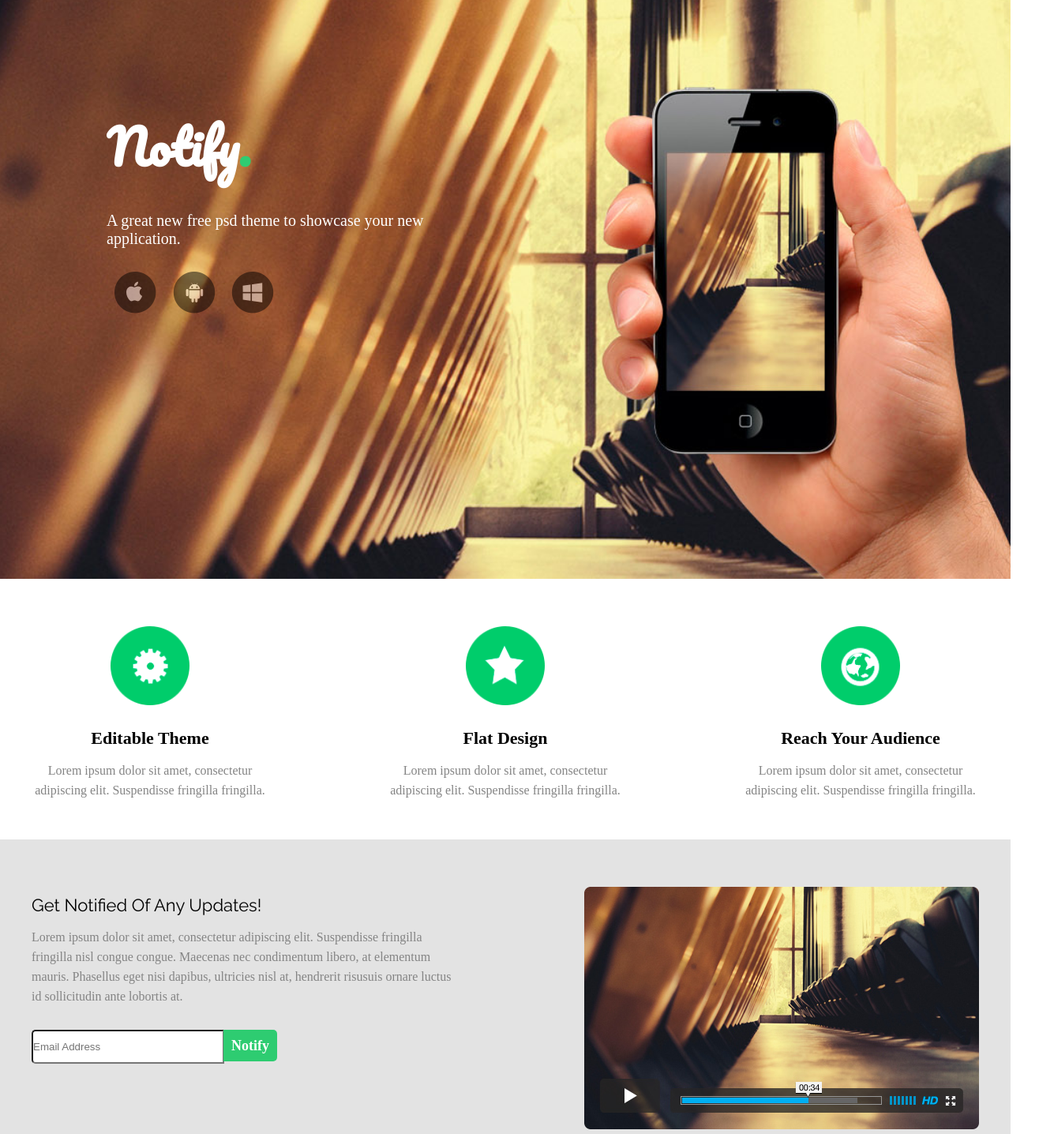
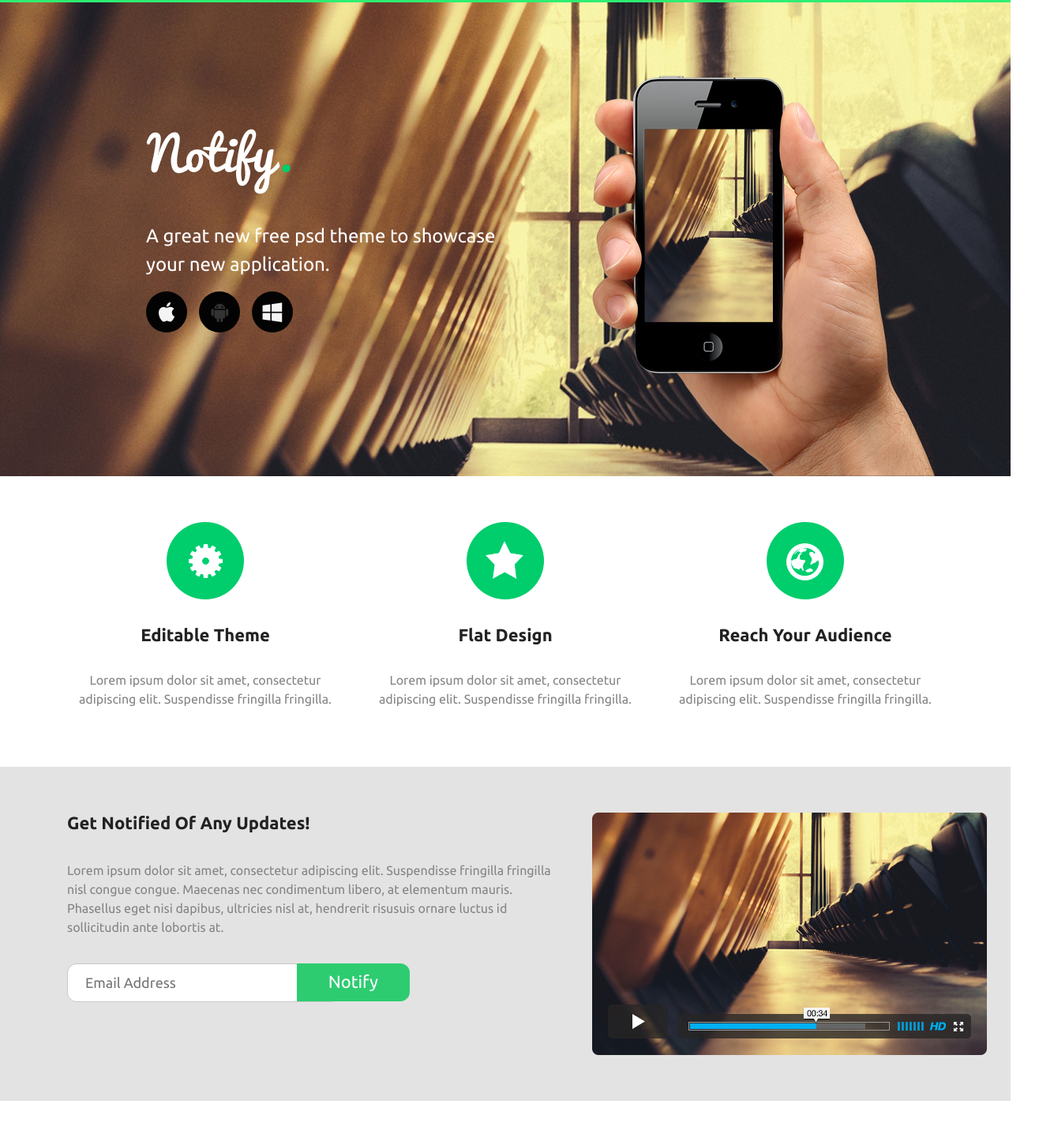
Before and after one commit to Pumbik/Noti_HTML, a plain HTML site: page index.html in a window 1280 px wide. Shown: the part 7-1443 px from the top of the page at 79% size, 1335 px wide, since content can reach past the window. Drawn offline with Linux system fonts and the light colour scheme.

Commit message:
Renewal- on bootstrap

```diff
--- /dev/null
+++ b/css/main.css
@@ -0,0 +1,107 @@
+body{
+	font-family: 'Ubuntu','Arial', sans-serif;
+	font-size: 16px;
+	color: #848484;
+}
+h1, h2, h3, h4, h5, h6{
+	color: #222222;
+	font-weight: 700;
+}
+h3{
+	font-size: 22px;
+}
+p{
+	color: #848484;
+}
+li, ul{
+	display: block;
+	margin: 0;
+	padding: 0;
+}
+
+section{
+	padding: 58px 0;
+}
+
+header{
+	background: url('../img/main-fon.jpg') no-repeat center top;
+	color: #fff;
+	border-top: 10px solid #2eee71;
+}
+
+.offer{
+	width: 460px;
+	margin-left: 100px;
+	margin-top: 160px;
+}
+.offer__img{
+	margin-bottom: 35px;
+}
+.offer__intro{
+	font-size: 24px;
+	color: #fff;
+}
+
+.offer__links-item{
+	margin-right: 15px;
+}
+.offer__links-item a{
+	border-radius: 50%;
+	width: 52px;
+	height: 52px;
+	display: block;
+}
+.offer__links-item_ios a{
+	background: #030303 url('../img/apple_icon.png') no-repeat center center;
+}
+.offer__links-item_android a{
+	background: #030303 url('../img/android_icon.png') no-repeat center center;
+}
+.offer__links-item_win a{
+	background: #030303 url('../img/wim_icon.png') no-repeat center center;
+}
+.offer__links-item a:hover{
+	background: #2eee71;
+}
+.iphone{
+	margin-top: 93px;
+}
+.trigger{
+	/*margin-top: 60px;
+	margin-bottom: 60px;*/
+	text-align: center;
+}
+.trigger__title{
+	margin: 32px 0;
+}
+
+#notifield{
+	background: #e3e3e3;
+}
+.notifield__title{
+
+}
+.notifield__text{
+	margin: 34px 0;
+}
+.notifield__form{
+
+}
+.notifield__input{
+	background: #fff;
+	border-radius: 12px;
+	border: 1px solid #c8c8c8;
+	font-size: 18px;
+	width: 347px;
+	padding: 10px 22px;
+}
+.notifield__act{
+	background: #2ecc71;
+	color: #fff;
+	font-size: 22px;
+	/*font-weight: 700;*/
+	border-radius: 0 12px 12px 0;
+	border: 0;
+	padding: 6px 40px 9px;
+	margin-left: -60px;
+}
--- a/index.html
+++ b/index.html
@@ -3,70 +3,87 @@
 <head>
 	<meta charset="utf-8">
 	<title>Notify</title>
-	<link rel="stylesheet" href="style.css">
+	<link href="https://fonts.googleapis.com/css?family=Ubuntu:400,700" rel="stylesheet">
+	<link rel="stylesheet" href="css/bootstrap.min.css">
+	<link rel="stylesheet" href="css/main.css">
 </head>
 <body>
 	<header>
-		<div class="container header">
-			<div>
-				<h1>Notify<strong>.</strong></h1>
+		<div class="container">
+			<div class="row">
+				<div class="col-md-7">
+					<div class="offer">
+						<img src="img/Notify.png" class="offer__img" alt="logo">
+						<p class="offer__intro">
+							A great new free psd theme to showcase your new application.
+						</p>
+						<ul class="offer__links d-flex">
+							<li class="offer__links-item offer__links-item_ios"><a href="#" target="_blank"></a></li>
+							<li class="offer__links-item offer__links-item_android"><a href="#" target="_blank"></a></li>
+							<li class="offer__links-item offer__links-item_win"><a href="#" target="_blank"></a></li>
+						</ul>
 					</div>
-			<h2>A great new free psd theme to showcase your new application.
-			</h2>
-			<div class="icon">
-				<a href="#"><img src="img/apple.png"></a>
 				</div>
-			<div class="icon">
-				<a href="#"><img src="img/android.png"></a>
+				<div class="col-md-5">
+					<img src="img/i-phone.png" alt="" class="iphone">
 				</div>
-			<div class="icon">
-				<a href="#"><img src="img/windows.png"></a>
 			</div>
 		</div>
 	</header>
 
-	<section class="features">
+	<section id='trigger'>
 		<div class="container">
-				<div class="feat_item">
-					<img src="img/fea11.png">
-					<h3>Editable Theme</h3>
-					<p>Lorem ipsum dolor sit amet, consectetur adipiscing elit. Suspendisse fringilla fringilla.
-					</p>
+			<div class="row">
+					<div class="col">
+						<div class="trigger">
+							<img class="trigger__icon" src="img/fea11.png">
+							<h3 class="trigger__title">Editable Theme</h3>
+							<p class="trigger__text">Lorem ipsum dolor sit amet, consectetur adipiscing elit. Suspendisse fringilla fringilla.							</p>
 						</div>
-				<div class="feat_item">
-					<img src="img/fea22.png">
-					<h3>Flat Design</h3>
-					<p>
-						Lorem ipsum dolor sit amet, consectetur adipiscing elit. Suspendisse fringilla fringilla.
-					</p>
 					</div>
-				<div class="feat_item">
-					<img src="img/fea33.png">
-					<h3>Reach Your Audience</h3>
-					<p>
-						Lorem ipsum dolor sit amet, consectetur adipiscing elit. Suspendisse fringilla fringilla.
-					</p>
+					<div class="col">
+						<div class="trigger">
+							<img class="trigger__icon" src="img/fea22.png">
+							<h3 class="trigger__title">Flat Design</h3>
+							<p class="trigger__text">Lorem ipsum dolor sit amet, consectetur adipiscing elit. Suspendisse fringilla fringilla.						</p>
+						</div>
+					</div>
+					<div class="col">
+						<div class="trigger">
+							<img class="trigger__icon" src="img/fea33.png">
+							<h3 class="trigger__title">Reach Your Audience</h3>
+							<p class="trigger__text">Lorem ipsum dolor sit amet, consectetur adipiscing elit. Suspendisse fringilla fringilla.							</p>
+						</div>
+					</div>
 			</div>
 		</div>
 	</section>
 
-	<section class="notify">
+	<section id="notifield">
 		<div class="container">
-			<div id="item_left">
-				<div>
-					<h2>Get Notified Of Any Updates!</h2>
-					<p>Lorem ipsum dolor sit amet, consectetur adipiscing elit. Suspendisse fringilla fringilla nisl congue congue. Maecenas nec condimentum libero, at elementum mauris. Phasellus eget nisi dapibus, ultricies nisl at, hendrerit risusuis ornare luctus id sollicitudin ante lobortis at.</p>
-				</div>
-				<div class="input">
-					<input type="text" name="" placeholder="Email Address">
-					<a class="button" href="#">Notify</a>
+			<div class="row">
+				<div class="col-md-7">
+					<div class="notifield">
+						<h3 class="notifield__title">
+							Get Notified Of Any Updates!
+						</h3>
+						<p class="notifield__text">
+							Lorem ipsum dolor sit amet, consectetur adipiscing elit. Suspendisse fringilla fringilla nisl congue congue. Maecenas nec condimentum libero, at elementum mauris. Phasellus eget nisi dapibus, ultricies nisl at, hendrerit risusuis ornare luctus id sollicitudin ante lobortis at.
+						</p>
+						<form action="#" class="notifield__form">
+							<input type="text" class="notifield__input" placeholder="Email Address">
+							<button type="submit" class="notifield__act" href="#">
+								Notify
+							</button>
+						</form>
 					</div>
 				</div>
-
-			<div class="vid">
+				<div class="col-md-5">
+					<div class="video">
 						<img src="img/vid.jpg" alt="Video">
 					</div>
-
+				</div>
+			</div>
 		</div>
 	</section>
 
--- a/style.css
+++ /dev/null
@@ -1,194 +0,0 @@
-@import url('https://fonts.googleapis.com/css?family=Pacifico|Raleway:300,400,600,700');
-
-*{
-	margin: 0;
-	padding: 0;
-}
-
-.container{
-	width: 1200px;
-	margin: 0 auto;
-}
-
-p{
-	color: #848484;
-	font-size: 16px;
-	padding-top: 15px;
-	line-height: 25px;
-}
-
-header{
-	background: url(img/header.jpg) no-repeat center top / cover;;
-}
-
-.header{
-	height: 600px;
-	padding-left: 135px;
-	padding-top: 140px;
-}
-
-.header h1{
-	font-family: 'Pacifico', cursive;
-	font-size: 60px;
-	color: #fff;
-}
-
-.header h1 strong{
-	color: #2ecc71;
-}
-
- h2{
- 	font-family: helveticaneuecyr;
- 	font-size: 20px;
- 	color: #fff;
- 	font-weight: normal;
- 	width: 460px;
- 	margin-top: 30px;
- }
-
-.icon{
-	float: left;
-	margin: 10px;
-	margin-top: 30px;
-}
-.header .icon{
-	width: 54px;
-	height: 54px;
-}
-
-.icon img:hover{
-	background-color: green;
-	width: 54px;
-	height: 54px;
-	border-radius: 50px;
-}
-
-.features{
-	height: 330px;
-}
-
- .feat_item img{
- 	height: 100px;
- 	width: 100px;
- }
-
- .feat_item{
- 	width: 300px;
-	text-align: center;
-	float: left;
-	margin-top: 60px;
- }
-
-.feat_item:last-child{
-	float: right;
-}
-
-.feat_item:nth-child(2){
-	margin-left: 150px;
-}
-.features h3{
-	font-size: 22px;
-	padding-top: 25px;
-}
-
-.notify{
- 	background-color: #e3e3e3;
- 	height: 430px;
- }
-
-#item_left{
-	width: 540px;
-	float: left;
-}
-
-.notify h2{
-	font-family: 'Raleway', sans-serif;
-	font-size: 22px;
-	color: black;
-	padding-top: 40px;
-}
-
-.input{
-	padding-top: 30px;
-}
-
- input{
- 	border-radius: 5px 0 0 5px;
-	width: 240px;
-	padding: 12px 0;
-	margin-right: 0;
- }
-
- .button{
- 	background: #2ecc71;
- 	color: #ffffff;
- 	border-radius: 0 5px 5px 0;
-	width: 240px;
-	padding: 10px;
-	text-decoration: none;
-	text-align: center;
-	font-weight: bold;
-	font-size: 18px;
-	margin-left: -5px;
-}
-
-.vid{
-	width: 500px;
-	height: 310px;
-	border-radius: 3px;
-	float: right;
-	padding-top: 60px;
-}
-
-.hunt{
-	height: 270px;
-	text-align: center;
-}
-
-.hunt p{
-	padding: 60px 160px 35px 160px;
-}
-
-.hunt .icon{
-	width: 50px;
-	height: 50px;
-	margin-right: -3px;
-}
-
-.touch{
-	height: 200px;
-	text-align: center;
-}
-
-.touch .icon{
-	width: 34px;
-	height: 34px;
-	margin-left: -3px;
-}
-#icon{
-	width: 260px;
-	margin: auto;
-}
-
-footer{
-	height: 130px;
-	background-color: #e3e3e3;
-}
-
-nav{
-	padding-top: 65px;
-	padding-bottom: 55px;
-	padding-left: 330px;
-}
-
-.menu li{
-	display: block;
-	float: left;
-	margin-right: 40px;
-}
-
-.menu a{
-	color: #8a8a8a;
-	font-size: 16px;
-	text-decoration: none;
-}
```
Also changed, not shown: css/bootstrap.min.css (added), css/fonts.css (renamed from fonts.css), img/android_icon.png (added), img/apple_icon.png (added), img/head.jpg (added), img/i-phone.png (added), img/main-fon.jpg (added), img/wim_icon.png (added), js/bootstrap.min.js (added). Lines whose indentation alone changed are shown as unchanged.
